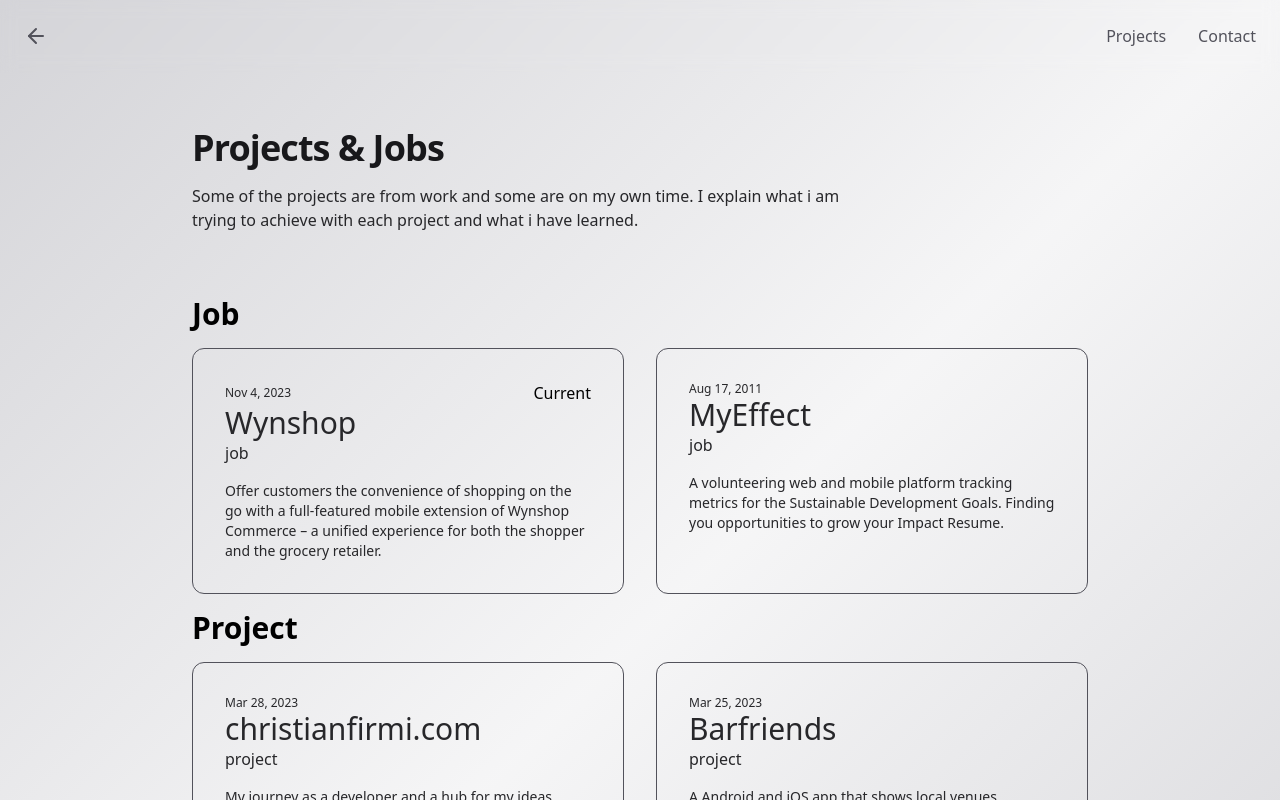
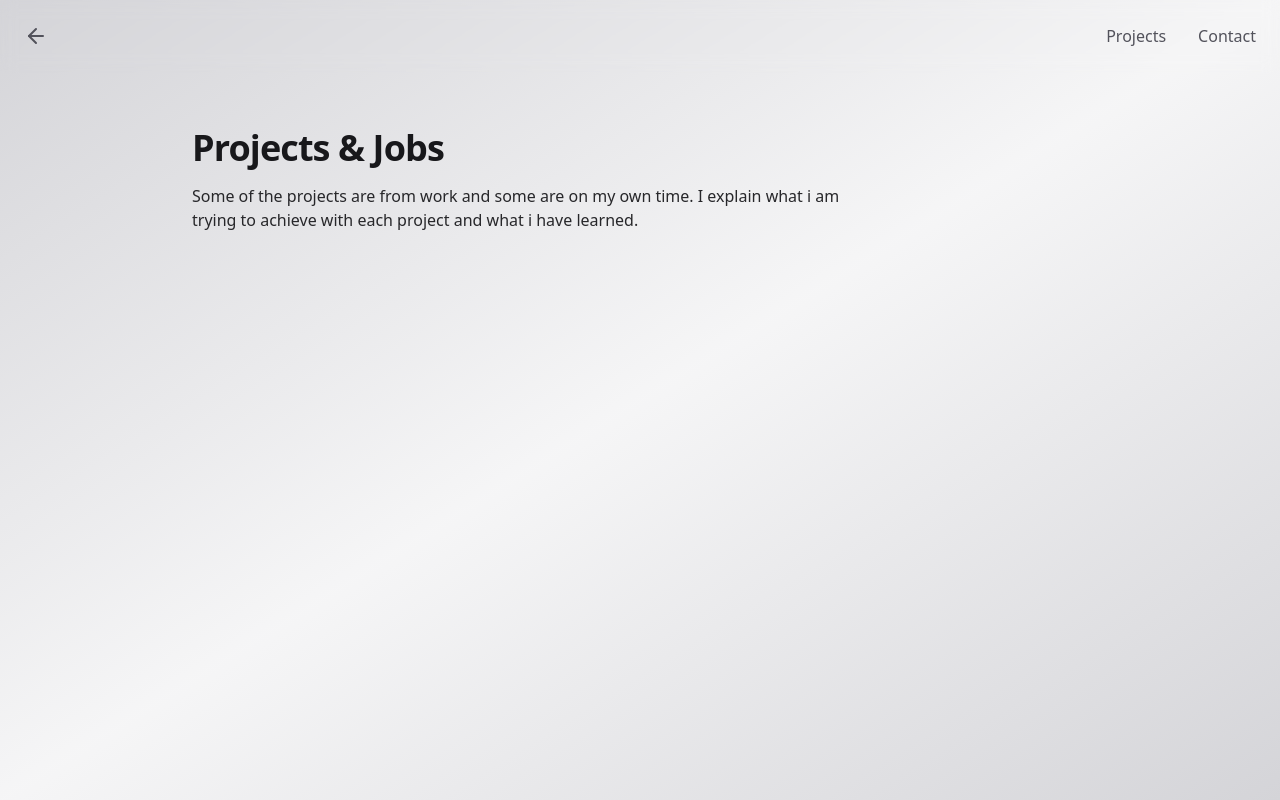
Before and after one commit to elritz/christian-firmi-portfolio, a Next.js app: page /blog in a window 1280 px wide. Shown: the top 800 px of the page. Built offline with nearby package versions, Linux system fonts and the light colour scheme.

Commit message:
main: updated

```diff
--- a/app/components/posts.tsx
+++ b/app/components/posts.tsx
@@ -9,78 +9,17 @@
     return post;
   });
 
-  const blogsByType = allBlogs.reduce((acc, post) => {
+  const blogsByType: { [key: string]: typeof allBlogs } = allBlogs.reduce(
+    (acc, post) => {
       const { type } = post.metadata;
       if (!acc[type]) {
         acc[type] = [];
       }
       acc[type].push(post);
       return acc;
-  }, {});
+    },
+    {}
+  );
 
-  return (
-    <div>
-      {Object.keys(blogsByType)
-        .map((type) => (
-          <div key={type}>
-            <h2 className='text-3xl capitalize font-bold mb-4'>{type}</h2>
-            <div className='grid grid-flow-row-dense gap-8 mx-auto grid-cols-2'>
-              {blogsByType[type]
-                .sort((a, b) => {
-                  if (new Date(a.metadata.date) > new Date(b.metadata.date)) {
-                    return -1;
+  return <div></div>;
 }
-                  return 1;
-                })
-                .map((post) => (
-                  <Link
-                    key={post.slug}
-                    className='flex flex-col space-y-1 mb-4'
-                    href={`/blog/${post.slug}`}
-                  >
-                    <Card>
-                      <div className='flex items-center justify-between gap-2'>
-                        <article className='relative w-full h-full p-4 md:p-8'>
-                          <div className='flex justify-between gap-2 items-center'>
-                            <span className='text-xs duration-1000 text-zinc-800 group-hover:text-black group-hover:border-zinc-800 drop-shadow-orange'>
-                              {post.metadata.date ? (
-                                <time
-                                  dateTime={new Date(
-                                    post.metadata.date
-                                  ).toISOString()}
-                                >
-                                  {Intl.DateTimeFormat(undefined, {
-                                    dateStyle: 'medium',
-                                  }).format(new Date(post.metadata.date))}
-                                </time>
-                              ) : (
-                                <span>SOON</span>
-                              )}
-                            </span>
-                            <div className='flex flex-col space-y-1'>
-                              <div>
-                                {post.metadata.current ? 'Current' : ''}
-                              </div>
-                            </div>
-                          </div>
-                          <h2 className='z-20 text-xl font-medium duration-1000 lg:text-3xl text-zinc-800 group-hover:text-black font-display'>
-                            {post.metadata.title}
-                            <p className='text-base  duration-1000 text-zinc-800 group-hover:text-zinc-800'>
-                              {post.metadata.type}
-                            </p>
-                          </h2>
-                          <p className='z-20 mt-4 text-sm  duration-1000 text-zinc-800 group-hover:text-zinc-800'>
-                            {post.metadata.description}
-                          </p>
-                        </article>
-                      </div>
-                    </Card>
-                  </Link>
-                ))}
-            </div>
-          </div>
-        ))
-        .reverse()}
-    </div>
-  );
-}
--- a/app/page.tsx
+++ b/app/page.tsx
@@ -21,5 +21,53 @@
   },
 ];
 export default function Home() {
-  return <div className='dark:prose-invert'></div>;
+  return (
+    <div className='dark:prose-invert'>
+      <div className='flex flex-col items-center justify-center overflow-x-hidden bg-gradient-to-tl from-white via-zinc-600/20 to-slate-200'>
+        <Particles
+          className='absolute inset-0 -z-10 animate-fade-in'
+          quantity={100}
+        />
+        <div className='h-screen flex  items-center justify-center w-screen'>
+          <div className='flex-1 py-11 flex-col'>
+            <nav className='flex justify-center animate-fade-in relative z-50'>
+              <ul className='flex align-center justify-center gap-4 z-50'>
+                {navigation.map((item, index) => (
+                  <Link
+                    key={index}
+                    target={item.target}
+                    href={item.href}
+                    className='text-md duration-200 text-zinc-500 hover:text-zinc-900 xs:text-md sm:text-md lg md:text-xl lg:text-xl flex flex-row justify-center items-center'
+                  >
+                    <p>{item.name}</p>
+                  </Link>
+                ))}
+              </ul>
+            </nav>
+            <div className='hidden w-screen h-px animate-glow md:block animate-fade-left bg-gradient-to-r from-zinc-300/0 via-zinc-300/50 to-zinc-300/0' />
+            <h1 className='-z-10 mt-4 text-8xl  decoration-orange-500 text-transparent duration-1000 bg-black cursor-default text-edge-outline animate-title font-display  whitespace-nowrap bg-clip-text text-center'>
+              elritz
+            </h1>
+            <div className='hidden w-screen h-px animate-glow md:block animate-fade-right bg-gradient-to-r from-zinc-300/0 via-zinc-300/50 to-zinc-300/0' />
+            <div className='my-16 text-center animate-fade-in'>
+              <h2 className='text-md text-zinc-500 '>
+                Hi, my name is Christian, I&apos;m a software engineer. I work
+                with TypeScript and am currently working towards better
+                understanding Data structures and GOLANG <br />
+                and working at night on{' '}
+                <Link
+                  target='_blank'
+                  href='https://barfriends.com/'
+                  className='underline duration-500 hover:text-zinc-300'
+                >
+                  Barfriends
+                </Link>
+                .
+              </h2>
+            </div>
+          </div>
+        </div>
+      </div>
+    </div>
+  );
 }
```
Lines whose indentation alone changed are shown as unchanged.
